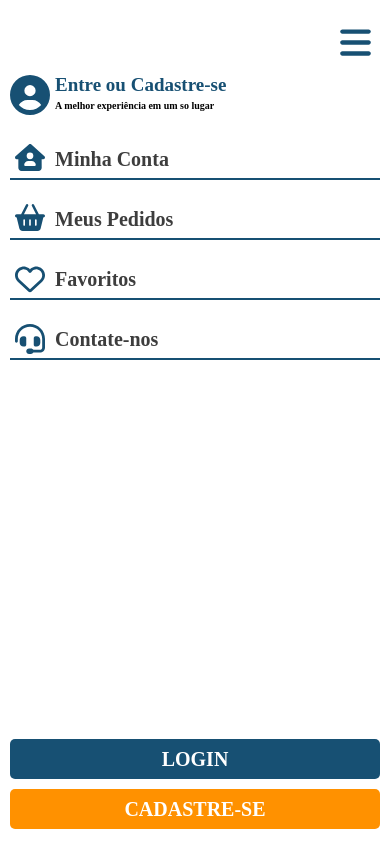
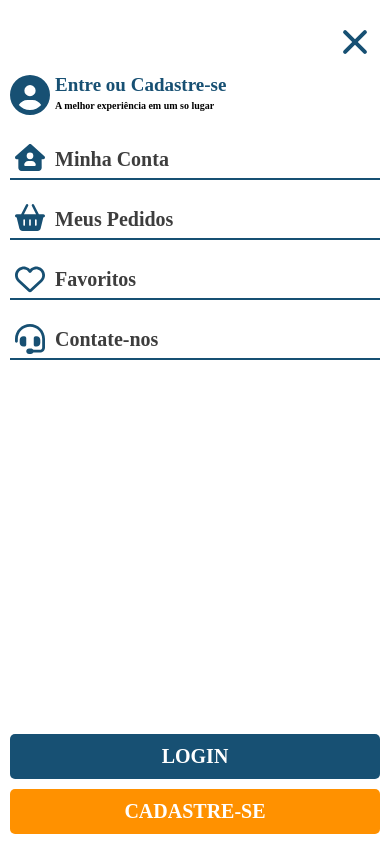
Before and after one commit to FilipeDiass/Mubak_E-commerce, a plain HTML site: page index.html in a window 390 px wide. Both pictures are taken after a click on the element 355 px from the left and 42 px from the top of the page. Drawn offline with Linux system fonts and the light colour scheme; a web font is replaced by a local one.

Commit message:
att Menu Mobile

```diff
--- a/index.html
+++ b/index.html
@@ -25,7 +25,7 @@
                 <div id="campIcones">
                     <span class="MQueryPC icon"><img src="" alt="Coração"></span>
                     <span class="icon"><img src="Imagem/Icones/shopping_cart.svg" alt="Carrinho de compras"></span>
-                    <span class="icon Zindex" id="menuBurgue"><img src="Imagem/Icones/bars-solid.svg" alt="Menu"></span>
+                    <span class="icon Zindex" id="menuBurgue"><span id="lineMenu"></span></span>
                 </div>
            </nav>
         </div>
--- a/scripts/Menu/menu.js
+++ b/scripts/Menu/menu.js
@@ -2,9 +2,12 @@ const menuBurgue = document.querySelector('#menuBurgue')
 function Menu(event){
     event.preventDefault()
     const campMobile = document.querySelector('#menuMobile')
+    const campIcones = document.querySelector('#campIcones')
     campMobile.classList.toggle('ativo')
-    console.log(event)
+    campIcones.classList.toggle('ativo')
+
     const chaveMenu = campMobile.classList.contains('ativo')
+
     if(chaveMenu === true){
         campMobile.style.visibility = 'visible'
     }else{
--- a/styles/Menu/menu.css
+++ b/styles/Menu/menu.css
@@ -75,7 +75,38 @@ div#campIcones > span > img{
     height: 35px;
 }
 span.Zindex{
+    flex-direction: column;
+    position: relative;
     z-index: 10;
+}
+span.Zindex > span{
+    display: block;
+    width: 32px;
+    height: 4px;
+    margin: 6px 0px;
+    border-radius: 5px;
+    background: var(--colorBlue);
+}
+div.ativo > .Zindex > span{
+    visibility: hidden;
+    margin: 0px;
+}
+span.Zindex::after, span.Zindex::before{
+    content: '';
+    display: block;
+    width: 32px;
+    height: 4px;
+    border-radius: 5px;
+    background: var(--colorBlue);
+    transition: 0.3s;
+}
+div.ativo > .Zindex::after{
+    position: absolute;
+    transform: rotate(45deg);
+}
+div.ativo > .Zindex::before{
+    position: absolute;
+    transform: rotate(135deg);
 }
 
 div.pesquisa{
@@ -123,9 +154,7 @@ div#menuMobile{
     width: 100vw;
     min-width: 280px;
     height: 100vh;
-    min-height: 611px;
     padding: 10px;
-    position: relative;
     position: absolute;
     top: 0;
     overflow: hidden;
@@ -174,7 +203,7 @@ div#campUser > div > .txtMenor{
 div#menuMobile > nav{
     width: 100%;
     max-width: 500px;
-    height: 320px;
+    height: calc(100vh - 285px);
     margin: 10px 0px 30px 0px;
     overflow-y: auto;
 }
@@ -219,7 +248,7 @@ div#loginCad{
 }
 div#loginCad > button{
     width: 100%;
-    height: 40px;
+    height: 45px;
     color: white;
     font-size: 20px;
     font-family: var(--fontMain);
```
